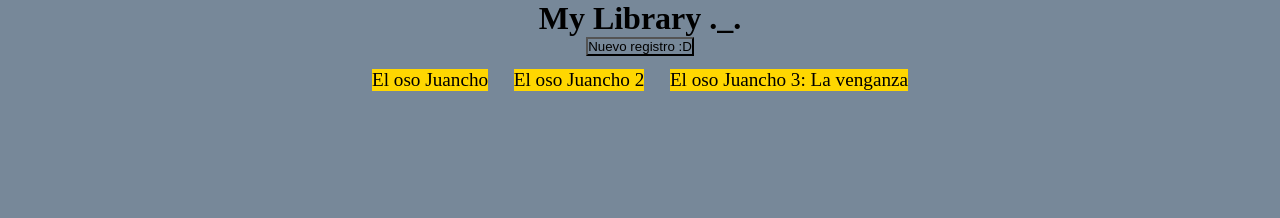
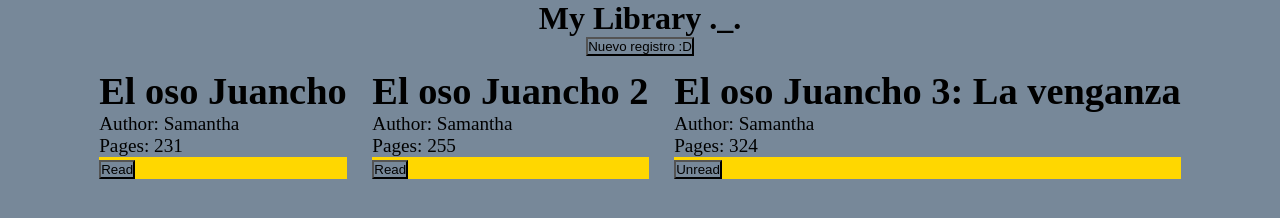
Before and after one commit to RoySS248/Odin-s-practices, a plain HTML site: page JavaScript/1_Library/Library.html in a window 1280 px wide. Drawn offline with Linux system fonts and the light colour scheme.

Commit message:
functions_library

```diff
--- a/JavaScript/1_Library/Library.css
+++ b/JavaScript/1_Library/Library.css
@@ -3,6 +3,8 @@
   padding: 0;
   background-color: lightslategrey;
 }
+
+
 #modal{
   width: 100%;
   height: 100vh;
@@ -17,11 +19,13 @@
   justify-content: center;
 }
 
+
 #form{
   margin: 0 auto;
   display: inline-block;
   background-color: cornsilk;
 }
+
 
 #main{
   display: flex;
@@ -29,11 +33,13 @@
   align-items: center;
 }
 
+
 #container{
   display: flex;
   flex-direction: row;
   justify-content: space-around;
 }
+
 
 .paragraph{
 
--- a/JavaScript/1_Library/Library.js
+++ b/JavaScript/1_Library/Library.js
@@ -1,23 +1,111 @@
-let myLibrary = ["El oso Juancho", "El oso Juancho 2", "El oso Juancho 3: La venganza"];
+let myLibrary = [
+  {
+    title: "El oso Juancho",
+    author:"Samantha",
+    pages: 231,
+    read: true
+  },
+  {
+    title: "El oso Juancho 2",
+    author:"Samantha",
+    pages: 255,
+    read: true
+  },
+  {
+    title: "El oso Juancho 3: La venganza",
+    author:"Samantha",
+    pages: 324,
+    read: false
+  }
+];
 
-function Book() {
+const container = document.querySelector("#container");
+getBookVisual();
 
-}
 
-function addBookToLibrary() {
-
+function Book (title, author, pages, read){
+  this.title = title;
+  this.author = author;
+  this.pages = pages;
+  this.read = read;
 }
 
 
+function addBookToLibrary(title, author, pages, read) {
+  const book = new Book (title,author,pages,read);
+  myLibrary.push(book);
+  getBook();
+}
 
-const container = document.querySelector("#container");
 
-myLibrary.forEach(book => {
-  const paragraph = document.createElement("p");
-  paragraph.classList.add("paragraph");
-  paragraph.textContent = book;
-  container.appendChild(paragraph);
-});
+function getBook(){
+  for (let i = 0; i < myLibrary.length; i++) {
+    console.log(myLibrary[i]);
+  }
+}
+
+function changeStateRead(numBook){
+  myLibrary[numBook].read = !myLibrary[numBook].read;
+  getBookVisual();
+}
+
+
+function deleteBook(numBook){
+  myLibrary.splice([numBook],1);
+  getBook();
+}
+
+function prueba(num){
+  alert(myLibrary[num].read);
+}
+
+////////////////////////////////
+function resetWindow(){
+  while (container.firstChild) {
+    container.removeChild(container.firstChild);
+  }
+}
+////
+
+function getBookVisual(){
+  if (container.children.length > 0){
+    resetWindow();
+  }
+
+
+  myLibrary.forEach(book => {
+    let indexBook = myLibrary.indexOf(book);
+
+    const divBook = document.createElement("div");
+    divBook.classList.add("paragraph");
+
+    const titleBook = document.createElement("h1");
+    titleBook.classList.add("title-book");
+    titleBook.textContent = book.title;
+    divBook.appendChild(titleBook);
+  /////
+    const authorBook = document.createElement("p");
+    authorBook.classList.add("author-book");
+    authorBook.textContent = `Author: ${book.author}`;
+    divBook.appendChild(authorBook);
+  /////
+    const numPages = document.createElement("p");
+    numPages.classList.add("num-pages-book");
+    numPages.textContent = `Pages:  ${book.pages}`;
+    divBook.appendChild(numPages);
+  //////
+    const changeRead = document.createElement("button");
+    changeRead.classList.add("btn-read");
+    changeRead.textContent = book.read ? "Read" : "Unread";
+    changeRead.onclick = () => changeStateRead(indexBook);
+
+    divBook.appendChild(changeRead);
+
+
+    container.appendChild(divBook);
+  });
+}
+///
 
 function formBook() {
   const modal = document.querySelector("#modal");
@@ -27,4 +115,13 @@ function formBook() {
 function closeModal(){
   const modal = document.querySelector("#modal");
   modal.style.display = "none";
+  modal.style.display = "flex";
 }
+
+///////////////////////////////////////////////////////
+
+let btnRead = document.querySelector(".btn-rea");
+btnRead.addEventListener("click",function(e){
+  console.log(e);
+  console.log(e.target);
+});
```
Also changed, not shown: JavaScript/1_Library/Library.html (+2 -0 lines).
